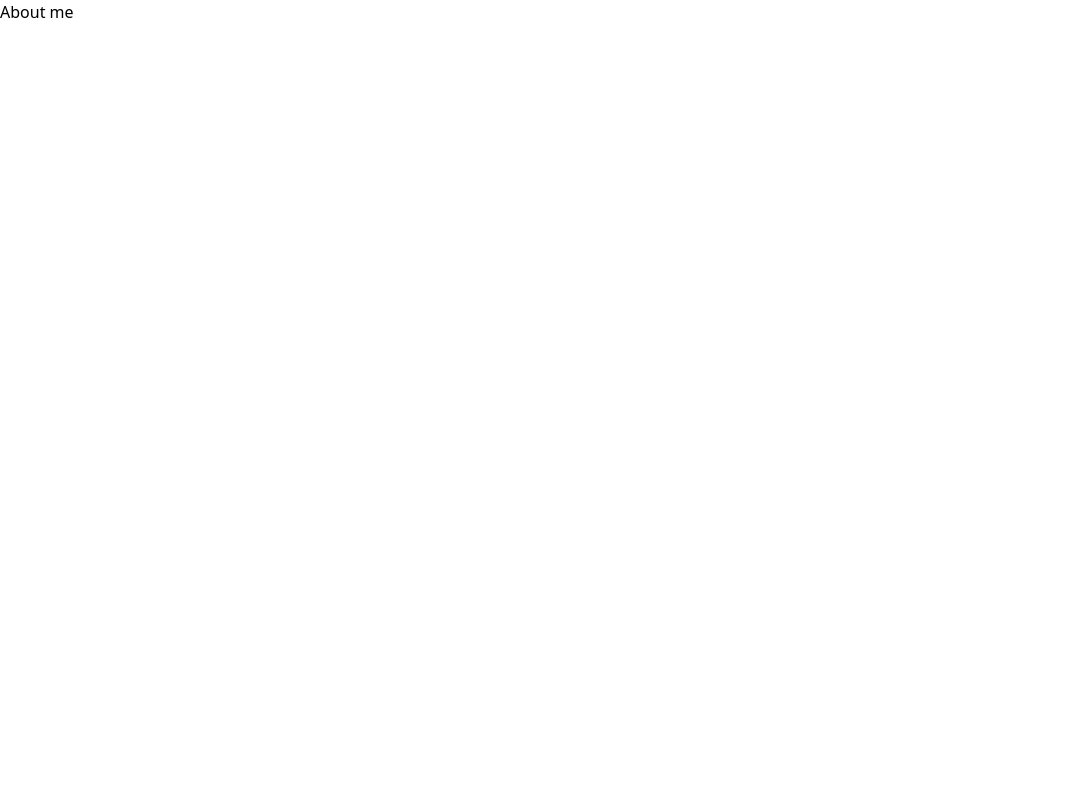
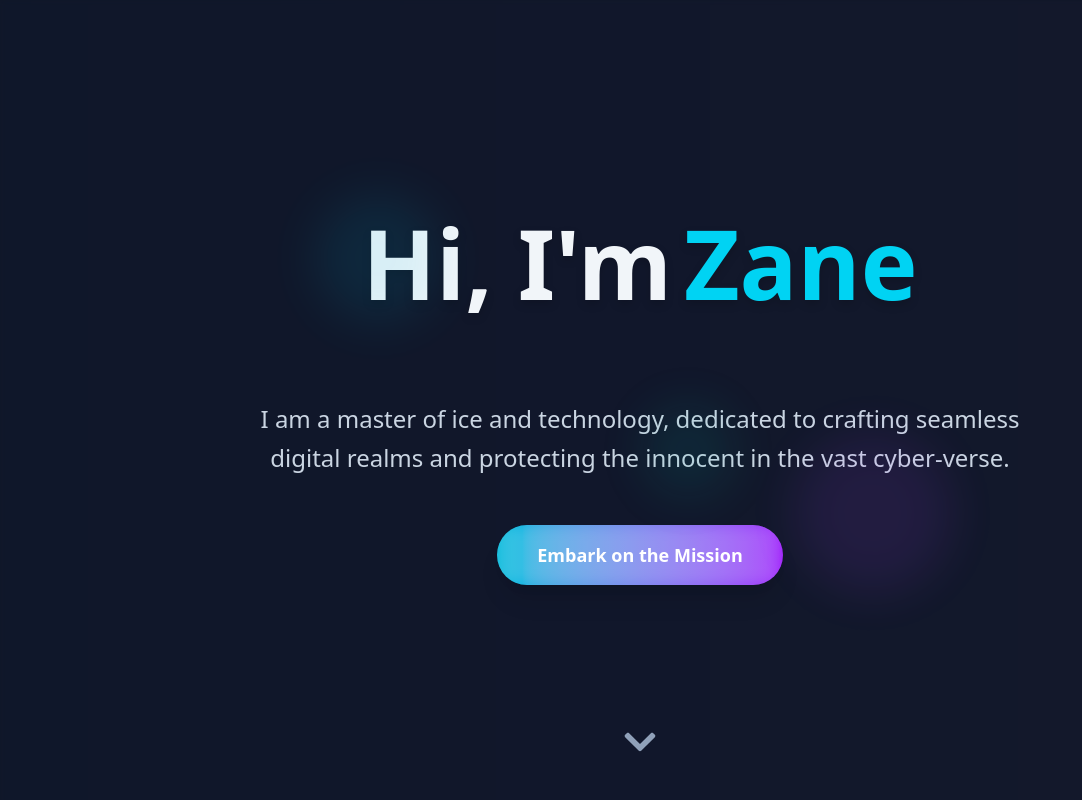
Before and after one commit to PhongVu07/simple-about-me, a React (Vite) app: page / in a window 1280 px wide. Shown: the top 800 px of the page, without its empty margins (0-1082 px from the left). Built offline with nearby package versions, Linux system fonts and the light colour scheme.

Commit message:
feat: Finalize AboutMe page

```diff
--- a/src/index.css
+++ b/src/index.css
@@ -1 +1,28 @@
-@import "tailwindcss";
+@import 'tailwindcss';
+
+@layer base {
+  body {
+    @apply bg-gray-900 font-sans;
+  }
+}
+
+.animated-gradient-bg {
+  background: linear-gradient(270deg, #1a1a2e, #0f172a, #111827, #1e293b);
+  background-size: 800% 800%;
+  animation: gradientShift 25s ease infinite;
+  filter: blur(2px);
+}
+
+@keyframes gradientShift {
+  0% {
+    background-position: 0% 50%;
+  }
+
+  50% {
+    background-position: 100% 50%;
+  }
+
+  100% {
+    background-position: 0% 50%;
+  }
+}
--- a/src/pages/AboutMe.tsx
+++ b/src/pages/AboutMe.tsx
@@ -1,12 +1,13 @@
 import React from 'react'
+import Hero from '../components/Hero'
+import About from '../components/About'
 
-interface IProps {
-}
-
-const AboutMe: React.FC<IProps> = () => {
+const AboutMe = () => {
   return (
-    <div>
-        About me
+    <div className="relative min-h-screen overflow-hidden text-slate-100">
+      <div className="animated-gradient-bg absolute inset-0 -z-10"></div>
+      <Hero />
+      <About />
     </div>
   )
 }
```
